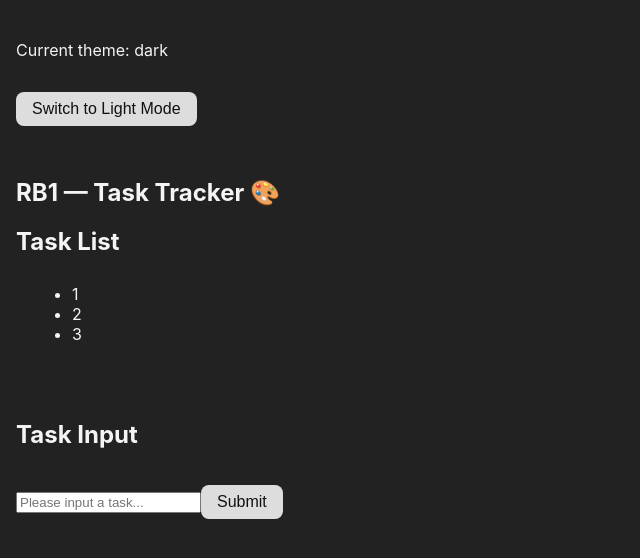
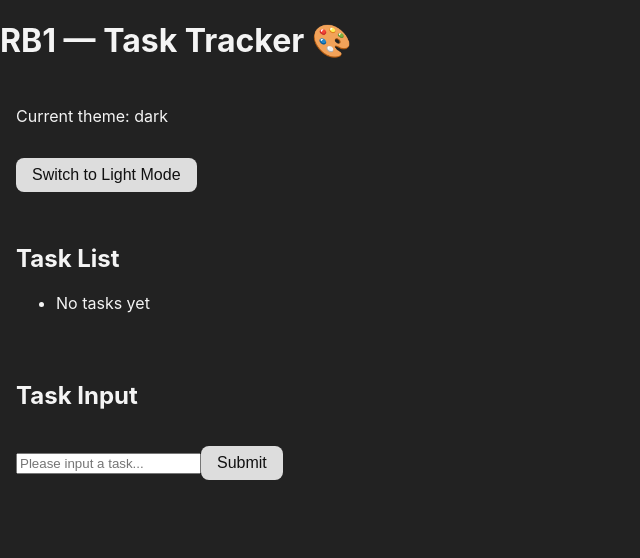
Before and after one commit to gaiabulbanix/react-onboarding-projects-v3, a React (Create React App) app in the folder rb1-tasktracker/: page / in a window 1280 px wide. Shown: the top 558 px of the page, without its empty margins (0-640 px from the left). Built offline with nearby package versions, Linux system fonts and the light colour scheme.

Commit message:
feat: finished input, list, and list item components initial run

```diff
--- a/rb1-tasktracker/src/App.js
+++ b/rb1-tasktracker/src/App.js
@@ -1,14 +1,42 @@
-import React from "react";
+import React, { useState, useEffect } from "react";
 import ThemeToggler from "./components/ThemeToggler";
 import TaskList from "./components/TaskList";
 import TaskInput from "./components/TaskInput";
 
 function App() {
+  // task array useStates - source of truth
+  const [taskArray, setTaskArray] = useState([]);
+
+  // load task array from localStorage if available
+  useEffect(() => {
+    try {
+      const loadedStoredTasks = localStorage.getItem("storedTasks");
+      const parsedStoredTasks = loadedStoredTasks ? JSON.parse(loadedStoredTasks) : [];
+      setTaskArray(parsedStoredTasks);
+    } catch {
+      setTaskArray([]);
+    }
+  }, []);
+
+  // new task handler to child TaskInput
+  function handleAddTask(newTask) {
+    // prevent empty task if received somehow from child TaskInput
+    if (!newTask || !newTask.trim()) return;
+
+    // add new task to array, also trim just in case
+    const newTaskArray = [...taskArray, newTask];
+    setTaskArray(newTaskArray);
+
+    // save array to localStorage
+    localStorage.setItem("storedTasks", JSON.stringify(newTaskArray));
+  }
+
   return (
     <main className="app-container">
+      <h1>RB1 — Task Tracker 🎨</h1>
       <ThemeToggler />
-      <TaskList />
-      <TaskInput />
+      <TaskList onGenerateTaskArray={taskArray} />
+      <TaskInput onAddTask={handleAddTask} />
     </main>
   );
 }
--- a/rb1-tasktracker/src/components/TaskInput.jsx
+++ b/rb1-tasktracker/src/components/TaskInput.jsx
@@ -1,44 +1,39 @@
-import React, { useState, useEffect } from "react";
+import React, { useState } from "react";
 
-function TaskInput() {
-    // task useStates
-    const [taskArray, setTaskArray] = useState([]);
-    const [newTask, setTask] = useState("");
-
-    // load task array from localStorage if available
-    useEffect(() => {
-        try {
-            const loadedStoredTasks = localStorage.getItem("storedTasks");
-            const parsedStoredTasks = loadedStoredTasks ? JSON.parse(loadedStoredTasks) : [];
-            setTaskArray(parsedStoredTasks);
-        } catch {
-            setTaskArray([]);
-        }
-    }, []);
+// parent prop inside function
+function TaskInput({ onAddTask }) {
+    // new task useStates
+    const [newTask, setNewTask] = useState("");
 
     // add task to storage array and save it to localStorage
-    function addTask() {
-        // add new task to array
-        const newTaskArray = [...taskArray, newTask];
-        setTaskArray(newTaskArray);
-        // save array to localStorage
-        localStorage.setItem("storedTasks", JSON.stringyfy(newTaskArray));
+    function addTask(e) {
+        // stop reloads
+        e.preventDefault();
+
+        // prevent empty input
+        if (!newTask || !newTask.trim()) return;
+
+        // send task to parent App using parent handler
+        onAddTask(newTask)
+
+        // reset form text input
+        setNewTask("");
     }
 
     // jsx block
     return (
         <section className="task-input">
             <h2>Task Input</h2>
-            <form action="">
+            <form onSubmit={addTask}>
                 <label htmlFor="taskInput"></label>
                 <input
                     id="taskInput"
                     type="text"
                     placeholder="Please input a task..."
                     value={newTask}
-                    onChange={(e) => setTask(e.target.value)}
+                    onChange={(e) => setNewTask(e.target.value)}
                 />
-                <button type="submit" onClick={addTask}>Submit</button>
+                <button type="submit">Submit</button>
             </form>
         </section>
     );
--- /dev/null
+++ b/rb1-tasktracker/src/components/TaskItem.jsx
@@ -0,0 +1,11 @@
+import React from "react";
+
+function TaskItem({ task }) {
+
+    // jsx block
+    return (
+        <li>{task}</li>
+    );
+}
+
+export default TaskItem;
--- a/rb1-tasktracker/src/components/TaskItems.jsx
+++ /dev/null
@@ -1,15 +0,0 @@
-import React from "react";
-
-function TaskItems() {
-
-    // jsx block
-    return (
-        <section className="list-items">
-            <li>1</li>
-            <li>2</li>
-            <li>3</li>
-        </section>
-    )
-}
-
-export default TaskItems;
--- a/rb1-tasktracker/src/components/TaskList.jsx
+++ b/rb1-tasktracker/src/components/TaskList.jsx
@@ -1,18 +1,23 @@
 import React from "react";
-import TaskItems from "./TaskItems";
+import TaskItem from "./TaskItem";
 
-function TaskList() {
+function TaskList({ onGenerateTaskArray = [] }) {
 
     // jsx block
     return (
         <section className="task-list">
-            <h1>RB1 — Task Tracker 🎨</h1>
             <h2>Task List</h2>
             <ul>
-                <TaskItems />
+                {onGenerateTaskArray.length === 0 ? (
+                    <li>No tasks yet</li>
+                ) : (
+                    onGenerateTaskArray.map((task, index) => (
+                        <TaskItem key={index} task={task} />
+                    ))
+                )}
             </ul>
         </section>
-    )
+    );
 }
 
 export default TaskList;
```
